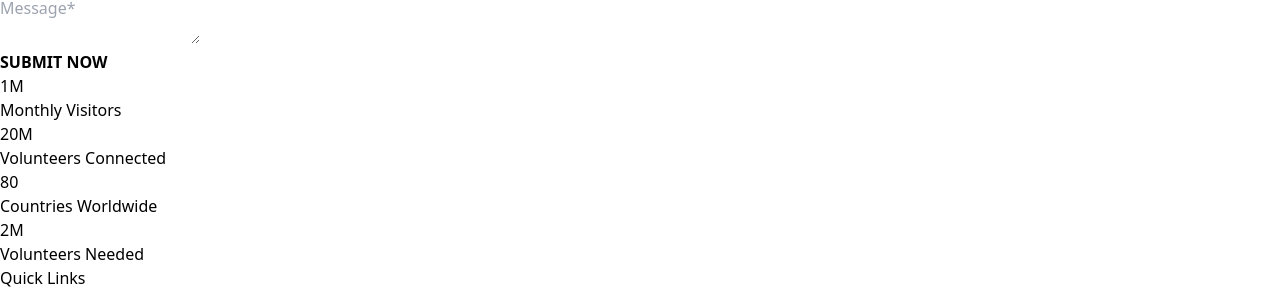
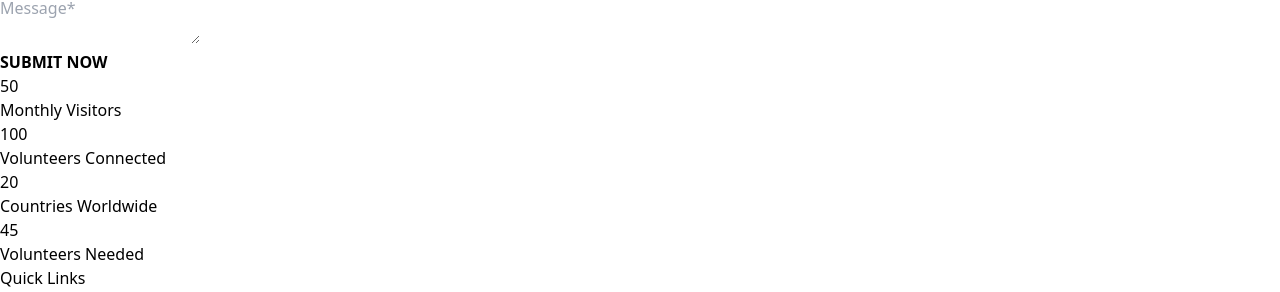
Before and after one commit to PACIFIQUEGIT/React_Tailwind_Project, a React (Vite) app: page / in a window 1280 px wide. Shown: the part 1442-1734 px from the top of the page. Built offline with nearby package versions, Linux system fonts and the light colour scheme.

Commit message:
changing the numbers of volunteers

```diff
--- a/src/components/Home.jsx
+++ b/src/components/Home.jsx
@@ -316,22 +316,22 @@ export const Home = () => {
       <div className="flex justify-around my-7 flex-wrap">
         <div className="p-5 relative text-center">
           <div className="bg-green-100 rounded-full p-10 mx-auto"></div>
-          <h1 className="absolute font-bold left-6 top-0 text-[40px]">1M</h1>
+          <h1 className="absolute font-bold left-6 top-0 text-[40px]">50</h1>
           <div className="absolute left-1 top-14">Monthly Visitors</div>
         </div>
         <div className="p-5 px-11 relative text-center">
           <div className="bg-green-100 rounded-full p-10 mx-auto"></div>
-          <h1 className="absolute font-bold left-10 top-0 text-[40px]">20M</h1>
+          <h1 className="absolute font-bold left-10 top-0 text-[40px]">100</h1>
           <div className="absolute left-2 top-14">Volunteers Connected</div>
         </div>
         <div className="p-5 px-11 relative text-center">
           <div className="bg-green-100 rounded-full p-10 mx-auto"></div>
-          <h1 className="absolute font-bold left-14 top-0 text-[40px]">80</h1>
+          <h1 className="absolute font-bold left-14 top-0 text-[40px]">20</h1>
           <div className="absolute left-2 top-14">Countries Worldwide</div>
         </div>
         <div className="p-5 px-11 relative text-center">
           <div className="bg-green-100 rounded-full p-10 mx-auto"></div>
-          <h1 className="absolute font-bold left-10 top-0 text-[40px]">2M</h1>
+          <h1 className="absolute font-bold left-10 top-0 text-[40px]">45</h1>
           <div className="absolute left-2 top-14">Volunteers Needed</div>
         </div>
       </div>
```
